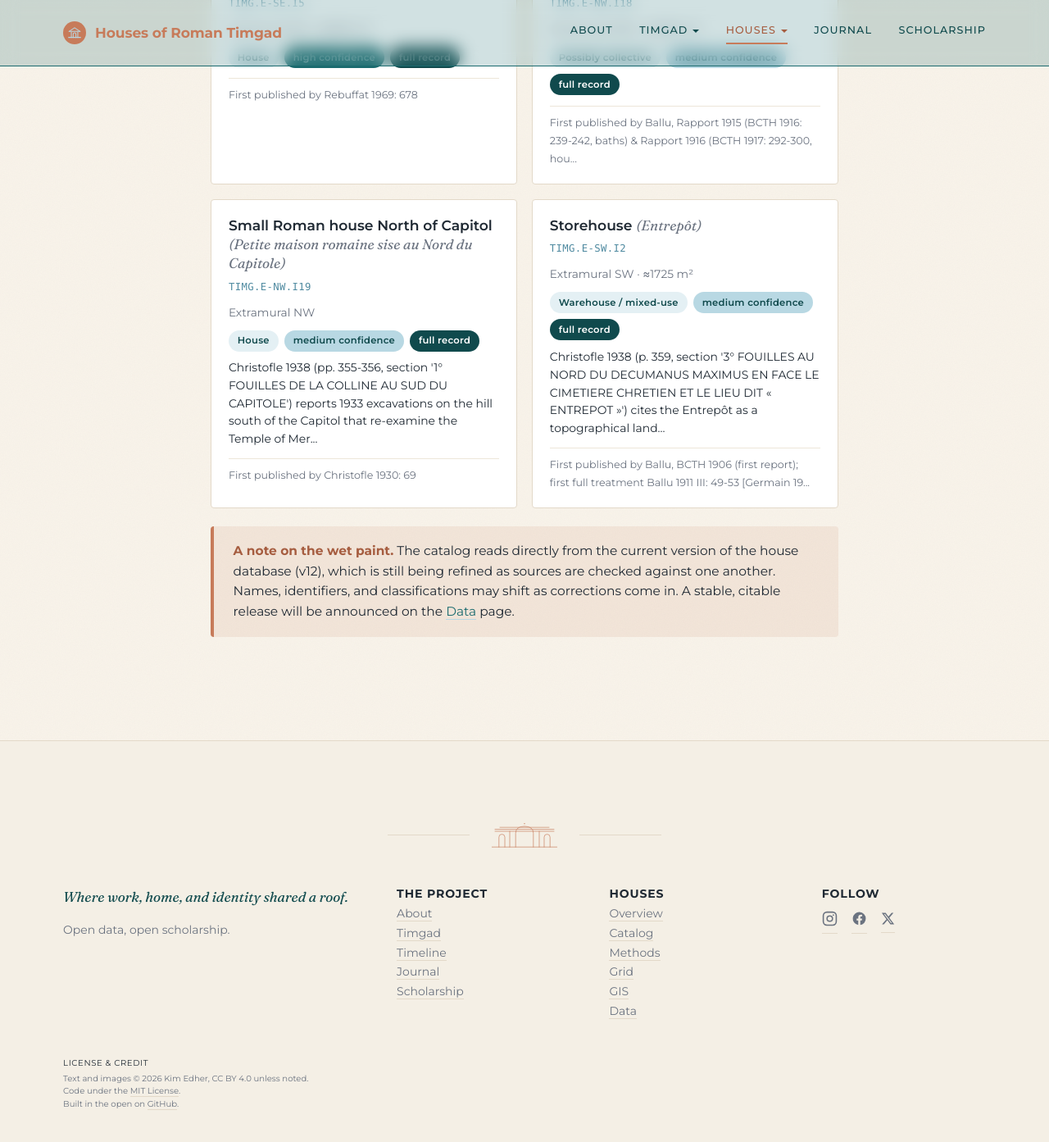
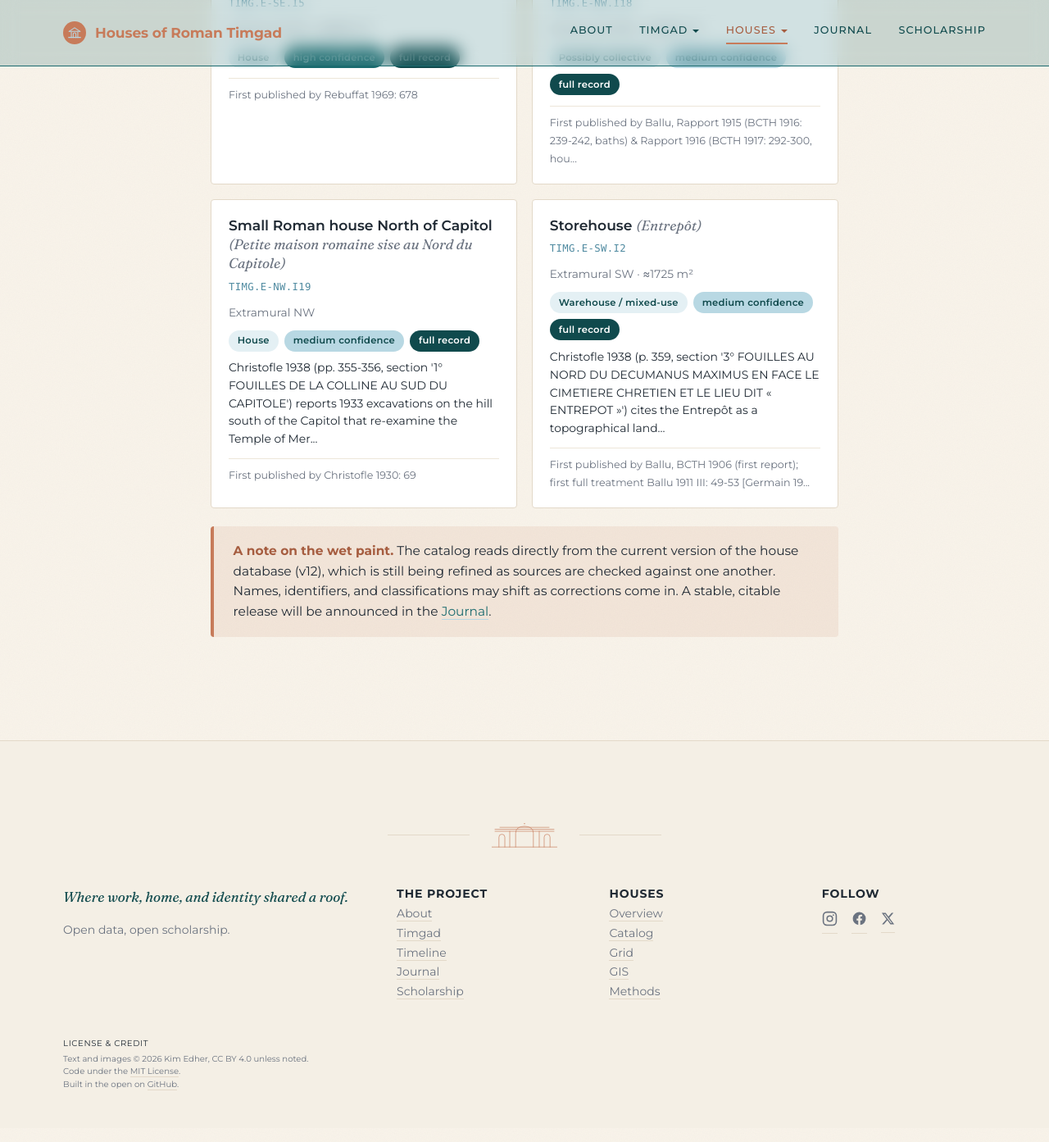
Before and after one commit to kimedher/timgadhouses, a Jekyll site: the page built from houses/catalog.md, in a window 1280 px wide and 1400 px high, scrolled down 11103 px. Shown: the top 1393 px of the window at 82% size. Built offline with Jekyll 4.4.1, drawn with Linux system fonts in a browser that asks for light colours.

Commit message:
Unpublish placeholder Data page; reorder Houses menu
Data page set published: false (kept in repo for the stable release
later). Houses dropdown and footer now: Overview, Catalog, Grid, GIS,
Methods. Catalog wet-paint callout points to the Journal instead.

```diff
--- a/_layouts/default.html
+++ b/_layouts/default.html
@@ -48,15 +48,14 @@
               <a href="{{ '/timgad/timeline/' | relative_url }}" role="menuitem"{% if page.url contains '/timgad/timeline' %} class="active"{% endif %}>Timeline</a>
             </div>
           </div>
-          <div class="nav-item has-dropdown{% if page.url contains '/houses' or page.url contains '/methods' or page.url contains '/grid' or page.url contains '/gis' or page.url contains '/data' %} nav-item--active{% endif %}">
+          <div class="nav-item has-dropdown{% if page.url contains '/houses' or page.url contains '/methods' or page.url contains '/grid' or page.url contains '/gis' %} nav-item--active{% endif %}">
             <button type="button" class="nav-dropdown-toggle" aria-expanded="false" aria-haspopup="true">Houses<span class="nav-dropdown-caret" aria-hidden="true"></span></button>
             <div class="nav-dropdown" role="menu">
               <a href="{{ '/houses/' | relative_url }}" role="menuitem"{% if page.url == '/houses/' %} class="active"{% endif %}>Overview</a>
               <a href="{{ '/houses/catalog/' | relative_url }}" role="menuitem"{% if page.url contains '/houses/catalog' %} class="active"{% endif %}>Catalog</a>
-              <a href="{{ '/methods/' | relative_url }}" role="menuitem"{% if page.url contains '/methods' %} class="active"{% endif %}>Methods</a>
               <a href="{{ '/grid/' | relative_url }}" role="menuitem"{% if page.url contains '/grid' %} class="active"{% endif %}>Grid</a>
               <a href="{{ '/gis/' | relative_url }}" role="menuitem"{% if page.url contains '/gis' %} class="active"{% endif %}>GIS</a>
-              <a href="{{ '/data/' | relative_url }}" role="menuitem"{% if page.url contains '/data' %} class="active"{% endif %}>Data</a>
+              <a href="{{ '/methods/' | relative_url }}" role="menuitem"{% if page.url contains '/methods' %} class="active"{% endif %}>Methods</a>
             </div>
           </div>
           <a href="{{ '/notes/' | relative_url }}"{% if page.url contains '/notes' %} class="active"{% endif %}>Journal</a>
@@ -92,10 +91,9 @@
             <strong style="color: var(--text); font-size: 0.78rem; text-transform: uppercase; letter-spacing: 0.06em;">Houses</strong><br>
             <a href="{{ '/houses/' | relative_url }}">Overview</a>
             <br><a href="{{ '/houses/catalog/' | relative_url }}">Catalog</a>
-            <br><a href="{{ '/methods/' | relative_url }}">Methods</a>
             <br><a href="{{ '/grid/' | relative_url }}">Grid</a>
             <br><a href="{{ '/gis/' | relative_url }}">GIS</a>
-            <br><a href="{{ '/data/' | relative_url }}">Data</a>
+            <br><a href="{{ '/methods/' | relative_url }}">Methods</a>
           </div>
           <div>
             <strong style="color: var(--text); font-size: 0.78rem; text-transform: uppercase; letter-spacing: 0.06em;">Follow</strong><br>
--- a/houses/catalog.md
+++ b/houses/catalog.md
@@ -15,5 +15,5 @@
 {% include house-catalog.html %}
 
 <div class="callout-warn">
-  <p><strong>A note on the wet paint.</strong> The catalog reads directly from the current version of the house database (v12), which is still being refined as sources are checked against one another. Names, identifiers, and classifications may shift as corrections come in. A stable, citable release will be announced on the <a href="/data/">Data</a> page.</p>
+  <p><strong>A note on the wet paint.</strong> The catalog reads directly from the current version of the house database (v12), which is still being refined as sources are checked against one another. Names, identifiers, and classifications may shift as corrections come in. A stable, citable release will be announced in the <a href="/notes/">Journal</a>.</p>
 </div>
```
Also changed, not shown: data.md (+1 -0 lines).
